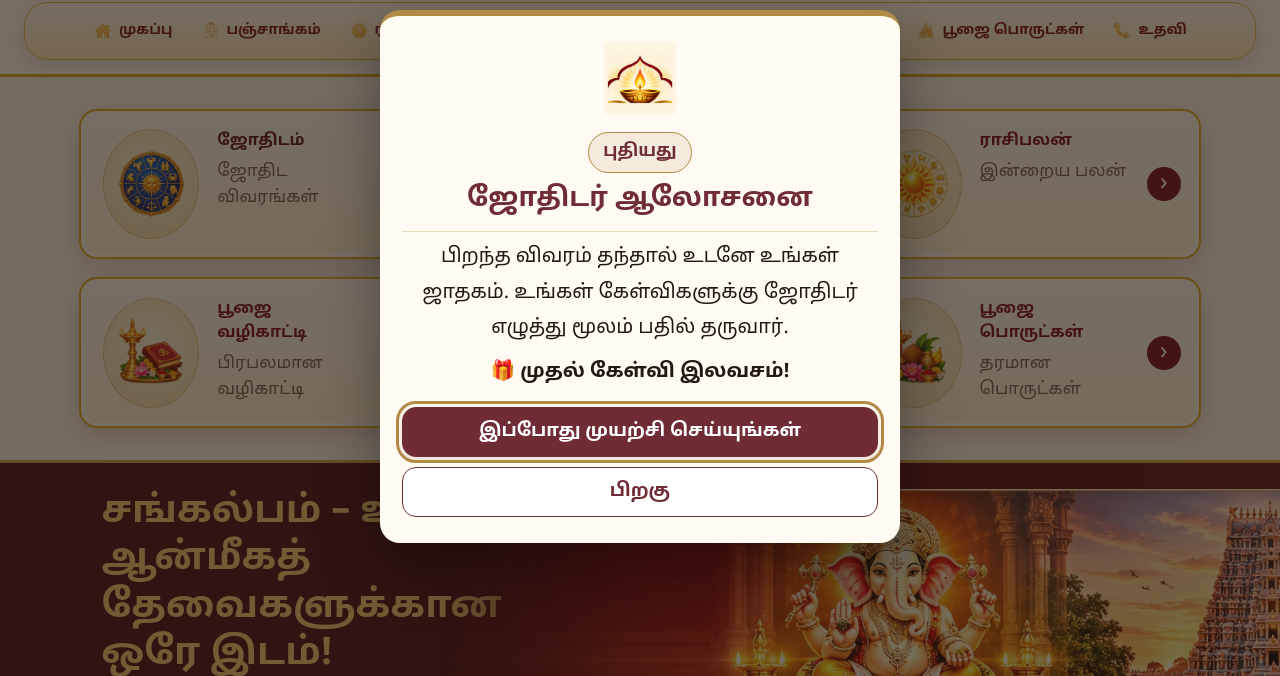
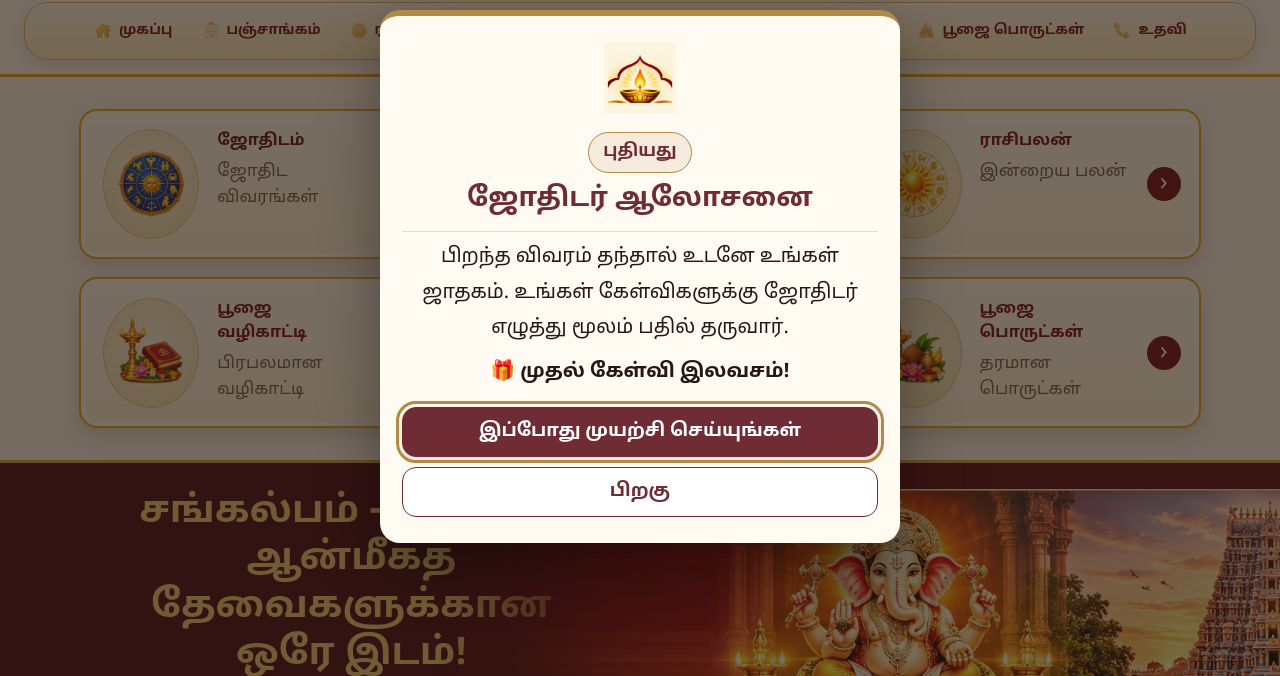
Before and after one commit to pingmeconnect/subham-asthu, a plain HTML site: page index.html in a window 1280 px wide. Shown: the part 124-800 px from the top of the page. Drawn offline with nearby package versions, Linux system fonts and the light colour scheme; no server answers; a web font is replaced by a local one.

Commit message:
Desktop home: centre hero heading and text (mobile unchanged)
Co-Authored-By: Claude Haiku 5.5 <noreply@anthropic.com>
Claude-Session: https://claude.ai/code/session_01Ji3azsAyhndL5crX2cJZPG

```diff
--- a/css/desktop-match.css
+++ b/css/desktop-match.css
@@ -66,4 +66,5 @@
   /* Hero text centred over the left half */
   #sa-v2 .v2-hero .v2-row > div:first-child { text-align: center; margin: 0 auto; }
   #sa-v2 .v2-hero .v2-row > div:first-child p { margin-left: auto; margin-right: auto; }
+  #sa-v2 .v2-hero .v2-row > div:first-child h1, #sa-v2 .v2-hero .v2-row > div:first-child p { text-align: center; }
 }
```
